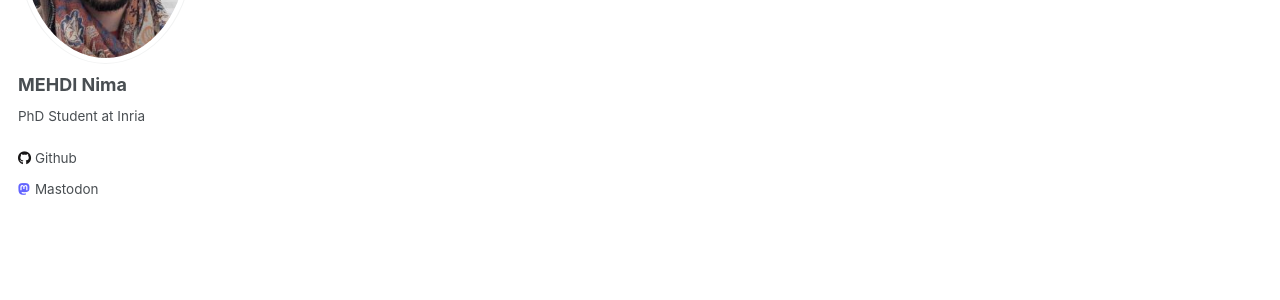
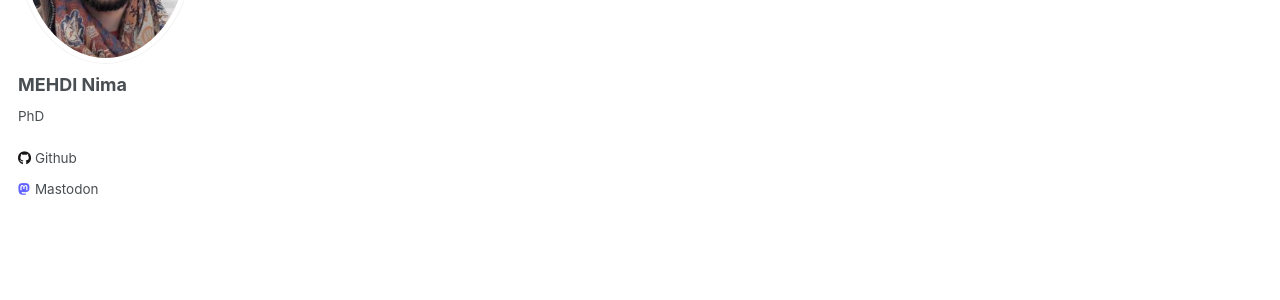
Before and after one commit to MehdiN/mehdin.github.io, a Jekyll site: the page built from _pages/about.md, in a window 1280 px wide. Shown: the part 264-564 px from the top of the page. Built offline with Jekyll 4.4.1, drawn with Linux system fonts in a browser that asks for light colours.

Commit message:
update config bio

```diff
--- a/_config.yml
+++ b/_config.yml
@@ -11,7 +11,7 @@ locale                   : "en-US"
 title                    : "Homepage"
 title_separator          : "-"
 name                     : &name "MEHDI Nima"
-description              : &description "PhD Student at Inria"
+description              : &description "PhD in Robotics and Machine Learning"
 url                      : https://mehdin.github.io # the base hostname & protocol for your site e.g. "https://mmistakes.github.io"
 baseurl                  : "" # the subpath of your site, e.g. "/blog"
 repository               : "mehdin.github.io"
@@ -24,7 +24,7 @@ author:
   avatar           : "profile.png"
   name             : "MEHDI Nima"
   pronouns         : # example: "she/her"
-  bio              : "PhD Student at Inria"
+  bio              : "PhD"
   location         : # "Earth"
   employer         : #"Red Brick University"
   uri              : # URL
```
